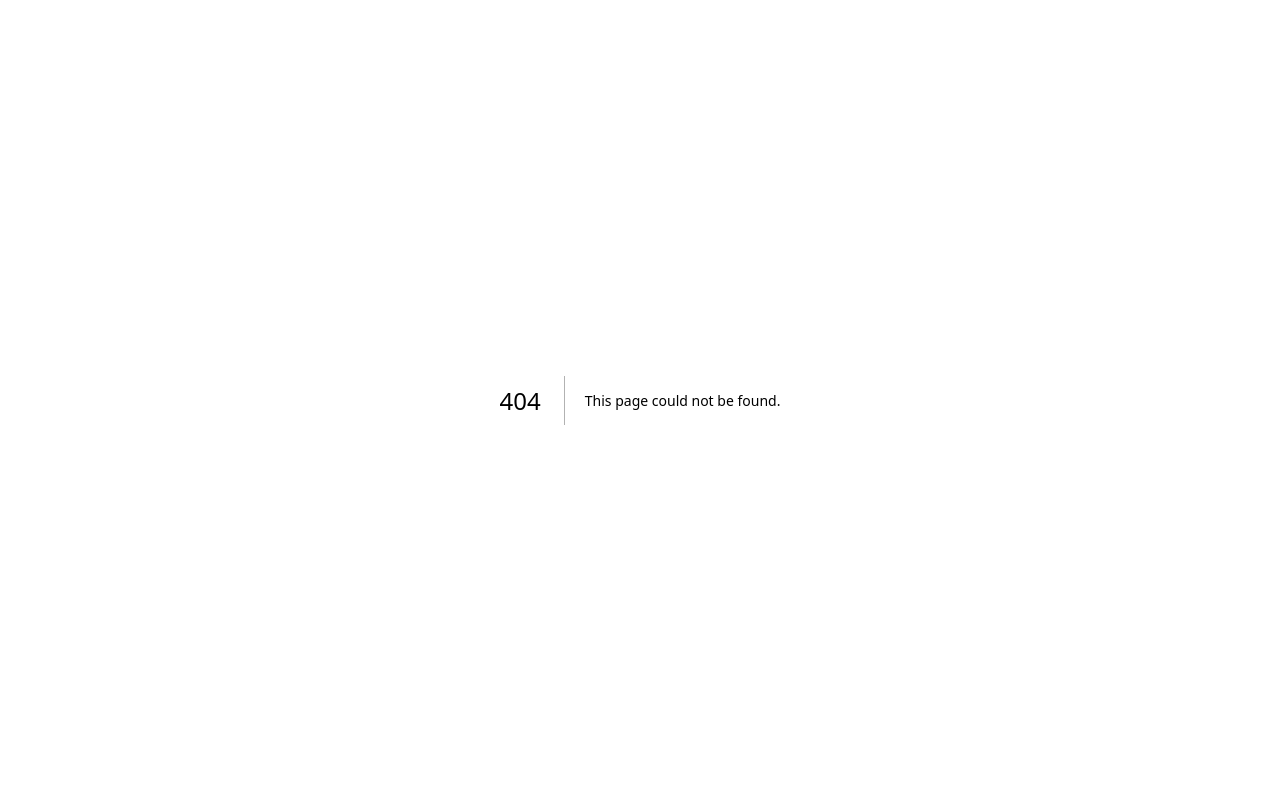
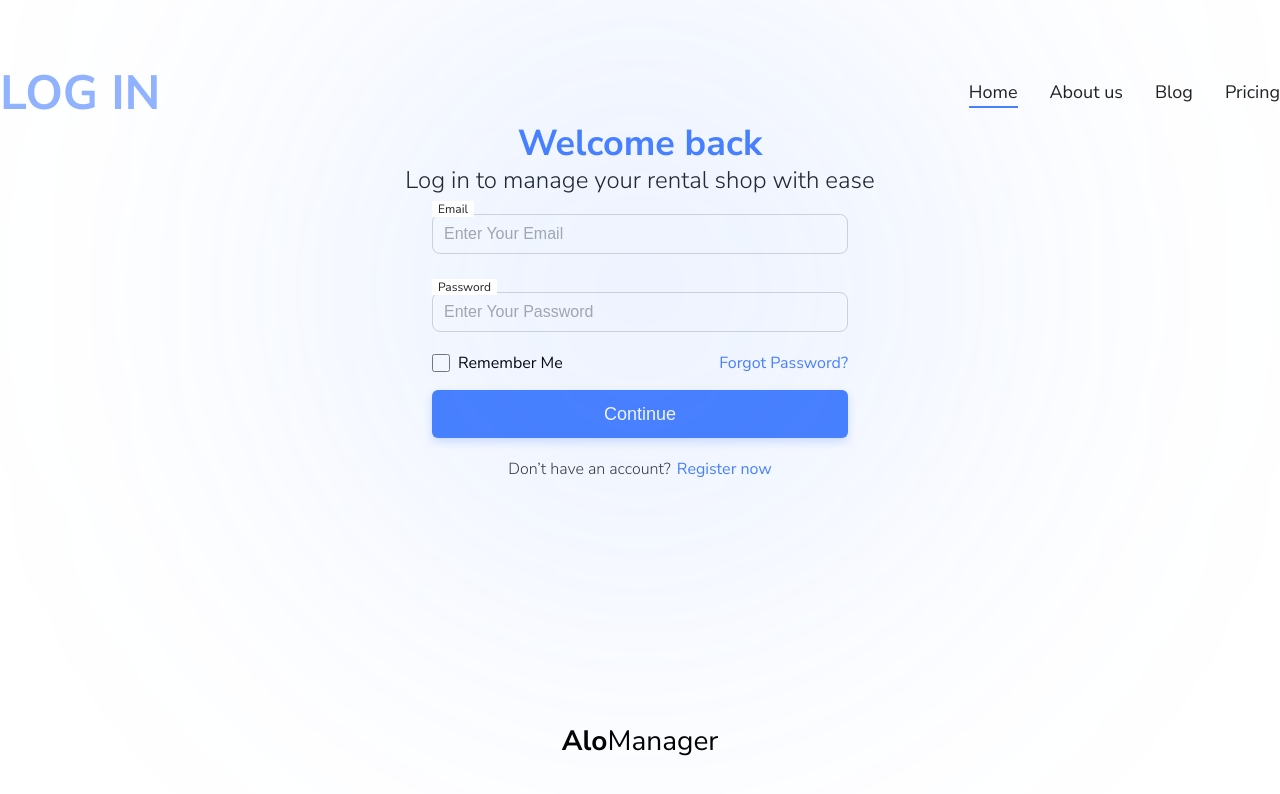
Before and after one commit to francoserjen10/Vendor_frontend_final, a Next.js app: page /login in a window 1280 px wide. Before the commit this address had no page. Shown: the top 794 px of the page. Built offline with nearby package versions, Linux system fonts and the light colour scheme.

Commit message:
Login UI Work in progress

```diff
--- a/src/app/globals.sass
+++ b/src/app/globals.sass
@@ -1,6 +1,6 @@
-// Imports files
-@use "styles/variables" as variables
+@use "./styles/variables" as v
 @use "./styles/mixins" as mixins
+@use "./styles/login/login"
 
 // Global fonts and styles
 @import url('https://fonts.googleapis.com/css2?family=Nunito+Sans:ital,opsz,wght@0,6..12,200..1000;1,6..12,200..1000&display=swap');
@@ -39,6 +39,7 @@
 
 html, body
   font-family: Nunito Sans, sans-serif !important
+  background: v.$background-primary !important
 
 *
   box-sizing: border-box
--- a/src/app/layout.tsx
+++ b/src/app/layout.tsx
@@ -1,16 +1,8 @@
-import type { Metadata } from "next";
+'use client'
 import "./globals.sass";
 
-export const metadata: Metadata = {
-    title: "Vendor Frontend Final",
-    description: "Maquetación versión final en Next.js + TypeScript",
-};
+export default function RootLayout({ children, }: Readonly<{ children: React.ReactNode; }>) {
 
-export default function RootLayout({
-    children,
-}: Readonly<{
-    children: React.ReactNode;
-}>) {
     return (
         <html lang="en">
             <body>
--- /dev/null
+++ b/src/app/login/page.tsx
@@ -0,0 +1,74 @@
+"use client";
+import Link from "next/link";
+
+export default function Login() {
+    return (
+        <div className="login">
+            {/* Glow azul de fondo */}
+            <div className="login__glow" aria-hidden />
+
+            {/* Header superior */}
+            <header className="login__header">
+                <h1 className="login__title">
+                    LOG <span className="login__title--in">IN</span>
+                </h1>
+                <nav className="login__nav">
+                    <Link className="login__nav-link login__nav-link--active" href="#">Home</Link>
+                    <Link className="login__nav-link" href="#">About us</Link>
+                    <Link className="login__nav-link" href="#">Blog</Link>
+                    <Link className="login__nav-link" href="#">Pricing</Link>
+                </nav>
+            </header>
+
+            {/* Card centro */}
+            <section className="container">
+                <div className="login__intro">
+                    <h2 className="login__welcome">Welcome back</h2>
+                    <p className="login__subtitle">
+                        Log in to manage your rental shop with ease
+                    </p>
+                </div>
+
+                <form className="login__form" action="#">
+                    {/* Email */}
+                    <label className="input">
+                        <span className="input__label">Email</span>
+                        <input className="input__control" type="email" placeholder="Enter Your Email" />
+                    </label>
+
+                    {/* Password */}
+                    <label className="input">
+                        <span className="input__label">Password</span>
+                        <div className="input__with-icon">
+                            <input className="input__control" type="password" placeholder="Enter Your Password" />
+                            {/* ícono ojo se agrega luego */}
+                        </div>
+                    </label>
+
+                    {/* Remember / Forgot */}
+                    <div className="login__row">
+                        <label className="checkbox">
+                            <input type="checkbox" />
+                            <span>Remember Me</span>
+                        </label>
+                        <Link className="login__link--primary" href="#">Forgot Password?</Link>
+                    </div>
+
+                    {/* CTA */}
+                    <button className="btn btn--primary" type="submit">Continue</button>
+
+                    {/* Register */}
+                    <div className="login__footer">
+                        <span className="login__muted">Don’t have an account?</span>
+                        <Link className="login__link--primary" href="/register">Register now</Link>
+                    </div>
+                </form>
+            </section>
+
+            {/* Marca */}
+            <div className="login__brand">
+                <strong>Alo</strong><span>Manager</span>
+            </div>
+        </div>
+    );
+}
--- /dev/null
+++ b/styles/login/login.sass
@@ -0,0 +1,205 @@
+@use "./styles/variables" as v
+@use "./styles/mixins" as mixins
+
+.login
+  position: relative
+  min-height: 100dvh
+  background: v.$surface
+  display: grid
+  grid-template-rows: auto 1fr auto
+
+.container
+  width: 100%
+  max-width: 848px
+  margin-inline: auto
+  padding-inline: 16px
+
+/* Glow radial (Ellipse 309: #4880FF1A + blur 300px) */
+.login__glow
+  position: absolute
+  inset: 0
+  pointer-events: none
+  &::before
+    content: ""
+    position: absolute
+    width: clamp(480px, 60vw, 700px)
+    height: clamp(480px, 60vw, 700px)
+    left: 50%
+    top: 36%
+    transform: translate(-50%, -50%)
+    border-radius: 50%
+    background: rgba(72, 128, 255, 0.10)
+    filter: blur(150px) // 300px en Figma; 150–200px queda más performante
+    z-index: 0
+
+/* Header */
+.login__header
+  display: flex
+  align-items: center
+  justify-content: space-between
+  gap: 24px
+  padding-top: 60px
+  position: relative
+  z-index: 1
+
+.login__title
+  font-weight: 700
+  font-size: clamp(28px, 4vw, 48px)
+  color: v.$primary
+  opacity: .6
+  &--in
+    font-weight: 700
+
+.login__nav
+  display: flex
+  gap: 32px
+
+.login__nav-link
+  position: relative
+  font-weight: 400
+  font-size: 18px
+  color: v.$text-strong
+  text-decoration: none
+  padding-bottom: 2px
+  &--active
+    color: v.$text-strong
+    &::after
+      content: ""
+      position: absolute
+      left: 0
+      right: 0
+      bottom: -2px
+      height: 2px
+      background: v.$primary
+
+/* Card centro */
+.login__card
+  margin-top: 40px
+  margin-bottom: 40px
+  padding: 32px 24px
+  background: #FFF
+  border: 1px solid v.$border // #D7D7D7
+  border-radius: 12px
+  box-shadow: 0 6px 18px rgba(17,24,39,.08)
+  position: relative
+  z-index: 1
+  display: grid
+  gap: 32px
+  max-width: 848px
+
+.login__intro
+  display: grid
+  place-items: center
+  gap: 6px
+.login__welcome
+  font-weight: 700
+  font-size: 36px
+  line-height: 1
+  color: v.$primary
+.login__subtitle
+  font-weight: 300
+  font-size: 24px
+  line-height: 1
+  color: v.$text-strong
+
+.login__form
+  width: 100%
+  max-width: 416px
+  margin-inline: auto
+  display: grid
+  gap: 16px
+
+/* Input */
+.input
+  display: grid
+  gap: 6px
+  .input__label
+    font-size: 12px
+    font-weight: 400
+    color: v.$text-strong
+    width: max-content
+    padding-inline: 6px
+    background: #FFF
+    transform: translateY(9px)
+  .input__control
+    height: 40px
+    padding: 9px 11px
+    border-radius: 8px
+    border: 1px solid v.$border
+    background: #FFF
+    font-size: 16px
+    font-weight: 300
+    color: v.$text-strong
+    &::placeholder
+      color: v.$placeholder // #A9A9A9
+  .input__with-icon
+    display: flex
+    align-items: center
+    justify-content: space-between
+    gap: 8px
+    border: 1px solid v.$border
+    border-radius: 8px
+    padding: 0 11px
+    height: 40px
+    background: #FFF
+    .input__control
+      border: 0
+      padding: 0
+      height: 100%
+
+/* Row remember/forgot */
+.login__row
+  display: flex
+  align-items: center
+  justify-content: space-between
+  gap: 12px
+  margin-top: 4px
+
+.checkbox
+  display: inline-flex
+  align-items: center
+  gap: 8px
+  input
+    width: 18px
+    height: 18px
+    border: 1px solid v.$border
+    border-radius: 4px
+
+.login__link--primary
+  color: v.$primary
+  text-decoration: none
+
+/* Botón */
+.btn
+  display: inline-flex
+  align-items: center
+  justify-content: center
+  border: 0
+  cursor: pointer
+  &--primary
+    height: 48px
+    border-radius: 6px
+    padding: 8px 32px
+    background: v.$primary
+    color: #FFF
+    font-size: 18px
+    font-weight: 500
+    box-shadow: 0 4px 8px #4880FF3D
+    width: 100%
+
+/* Footer del form */
+.login__footer
+  display: flex
+  justify-content: center
+  gap: 6px
+  margin-top: 4px
+.login__muted
+  font-size: 16px
+  font-weight: 300
+  color: #3E3A3B
+
+/* Marca inferior */
+.login__brand
+  text-align: center
+  margin: 24px 0 40px
+  font-size: 28px
--- a/styles/variables.sass
+++ b/styles/variables.sass
@@ -0,0 +1,13 @@
+$background-primary: #F5F6FA
+$surface: #FFFFFF
+$primary: #4880FF
+$text-dark: #202224
+$muted: #A9A9A9
+$stroke: #D7D7D7
+
+$radius-sm: 6px
+$radius-md: 8px
+$shadow-primary: 0 4px 8px #4880FF3D
+$placeholder: #A9A9A9
+$border: #D7D7D7
+$text-strong: #202224
```
Also changed, not shown: src/app/page.module.css (deleted).
